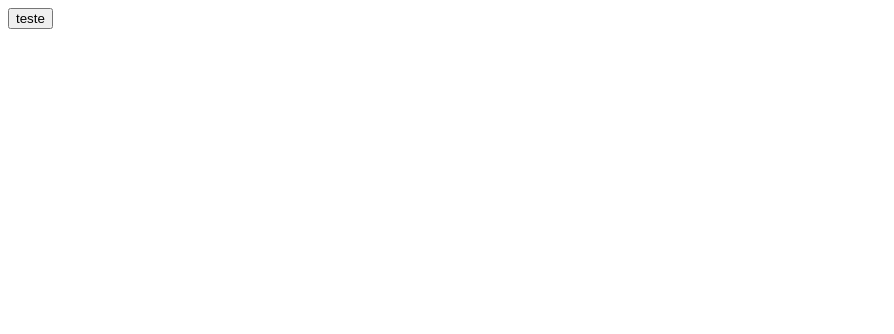
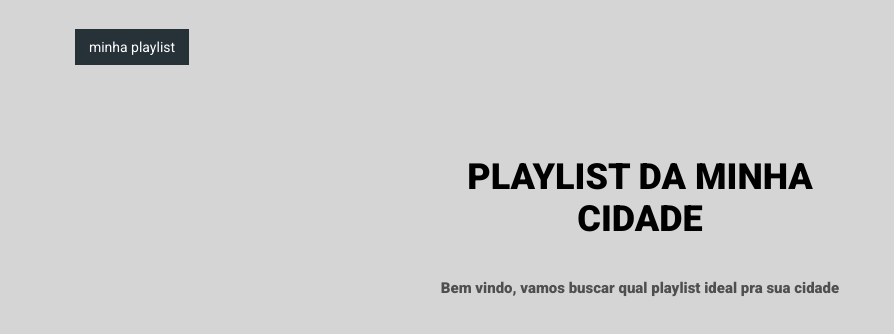
Before and after one commit to atimilson/my-musica, a Next.js app: page / in a window 1280 px wide. Shown: the top 334 px of the page, without its empty margins (0-894 px from the left). Built offline with nearby package versions, Linux system fonts and the light colour scheme.

Commit message:
aplicando estilo com styled Components

```diff
--- a/next.config.js
+++ b/next.config.js
@@ -1,6 +1,7 @@
 /** @type {import('next').NextConfig} */
 const nextConfig = {
   reactStrictMode: true,
+  styledComponents: true,
 }
 
 module.exports = nextConfig
--- a/src/components/button/index.tsx
+++ b/src/components/button/index.tsx
@@ -1,3 +1,5 @@
+import { ButtonStyled } from "./style"
+
 interface ButtonProps {
     label: string
     onClick: () => void
@@ -7,10 +9,10 @@ interface ButtonProps {
 export default function Button(props: ButtonProps) {
     return (
         <>
-            <button
+            <ButtonStyled
                 onClick={props.onClick}
             >{props.label}
-            </button>
+            </ButtonStyled>
             {props.error && (<small>erro no botão</small>)}
         </>
     )
--- a/src/components/button/style.css
+++ /dev/null
@@ -1,3 +0,0 @@
-small{
-    color: red;
-}
--- /dev/null
+++ b/src/components/button/style.ts
@@ -0,0 +1,24 @@
+import styled from 'styled-components';
+import { Roboto } from 'next/font/google'
+
+const robot = Roboto({ weight: '400', subsets: ['latin'] })
+
+export const ButtonStyled = styled.button`
+    padding: 10px;
+    background: #263238;
+    border: none;
+    color: #FFF;
+    font-family: ${robot.style.fontFamily};
+    font-style: normal;
+    font-weight: 400;
+    font-size: 14px;
+    line-height: 16px;
+
+
+    position: absolute;
+    width: 114px;
+    height: 36px;
+    left: 75px;
+    top: 29px;
+
+`;
--- /dev/null
+++ b/src/components/title/index.tsx
@@ -0,0 +1,19 @@
+import { Container, Header, SubHeader } from "./style";
+
+interface TitleProps {
+    title :string
+    subTitle ? : string
+}
+
+export function Title({title, subTitle} : TitleProps){
+    return(
+        <Container>
+            <Header>
+            {title}
+            </Header>
+            <SubHeader>
+            {subTitle}
+            </SubHeader>
+        </Container>
+    )
+}
--- /dev/null
+++ b/src/components/title/style.ts
@@ -0,0 +1,33 @@
+import styled from "styled-components";
+import { Roboto } from 'next/font/google'
+
+const robotBold = Roboto({ weight: '900', subsets: ['latin'] });
+const robotNormal = Roboto({ weight: '400', subsets: ['latin'] })
+
+
+export const Container = styled.div`
+    display: flex;
+    align-items: center;
+    justify-content: center;
+    flex-direction: column;
+    margin-top:  132px;
+`;
+
+
+export const Header = styled.h1`
+    font-family: ${robotBold.style.fontFamily};
+    font-size: 36px;
+    line-height: 42px;
+    text-align: center;
+    max-width: 449px;
+`;
+
+
+export const SubHeader = styled.h3`
+    font-family: ${robotNormal.style.fontFamily};
+    font-size: 15px;
+    line-height: 18px;
+    text-align: center;
+    color: #000000A1;
+
+`;
--- a/src/pages/_app.tsx
+++ b/src/pages/_app.tsx
@@ -1,5 +1,10 @@
+import { GlobalStyle } from '@/styles/global'
 import type { AppProps } from 'next/app'
 
 export default function App({ Component, pageProps }: AppProps) {
-  return <Component {...pageProps} />
+  return (<>
+  <GlobalStyle />
+  <Component {...pageProps} />
+
+  </>)
 }
--- a/src/pages/_document.tsx
+++ b/src/pages/_document.tsx
@@ -1,9 +1,11 @@
-import { Html, Head, Main, NextScript } from 'next/document'
+import Document, { Head, Html, Main, NextScript } from 'next/document'
+import { ServerStyleSheet } from 'styled-components'
 
-export default function Document() {
+export default class MyDocument extends Document {
+  render() {
     return (
       <Html lang="en">
-      <Head />
+        <Head></Head>
         <body>
           <Main />
           <NextScript />
@@ -11,3 +13,30 @@ export default function Document() {
       </Html>
     )
   }
+
+  static async getInitialProps(ctx: any) {
+    const sheet = new ServerStyleSheet()
+    const originalRenderPage = ctx.renderPage
+
+    try {
+      ctx.renderPage = () =>
+        originalRenderPage({
+          enhanceApp: (App: any) => (props: any) =>
+            sheet.collectStyles(<App {...props} />),
+        })
+
+      const initialProps = await Document.getInitialProps(ctx)
+      return {
+        ...initialProps,
+        styles: (
+          <>
+            {initialProps.styles}
+            {sheet.getStyleElement()}
+          </>
+        ),
+      }
+    } finally {
+      sheet.seal()
+    }
+  }
+}
--- a/src/pages/index.tsx
+++ b/src/pages/index.tsx
@@ -1,4 +1,5 @@
 import Button from "@/components/button";
+import { Title } from "@/components/title";
 import { useState } from "react";
 
 export default function Home() {
@@ -8,7 +9,11 @@ export default function Home() {
   }
   return (
     <>
-      <Button label="teste"  onClick={() => setTeste(!teste)} error={teste}/>
+      <Button label="minha playlist"  onClick={() => setTeste(!teste)} error={teste}/>
+      <Title
+         title={'PLAYLIST DA MINHA CIDADE'}
+         subTitle={'Bem vindo, vamos buscar qual playlist ideal pra sua cidade'}
+      />
     </>
   )
 }
--- /dev/null
+++ b/src/styles/global.ts
@@ -0,0 +1,11 @@
+import { createGlobalStyle } from "styled-components"
+
+
+export const GlobalStyle = createGlobalStyle`
+ body{
+    background:  #d5d5d5;
+    margin : 0;
+    padding:  0;
+ }
+
+`;
```
Also changed, not shown: package.json (+5 -2 lines), 1 other file (tests, documents, lock files or other folders). Lines whose indentation alone changed are shown as unchanged.
